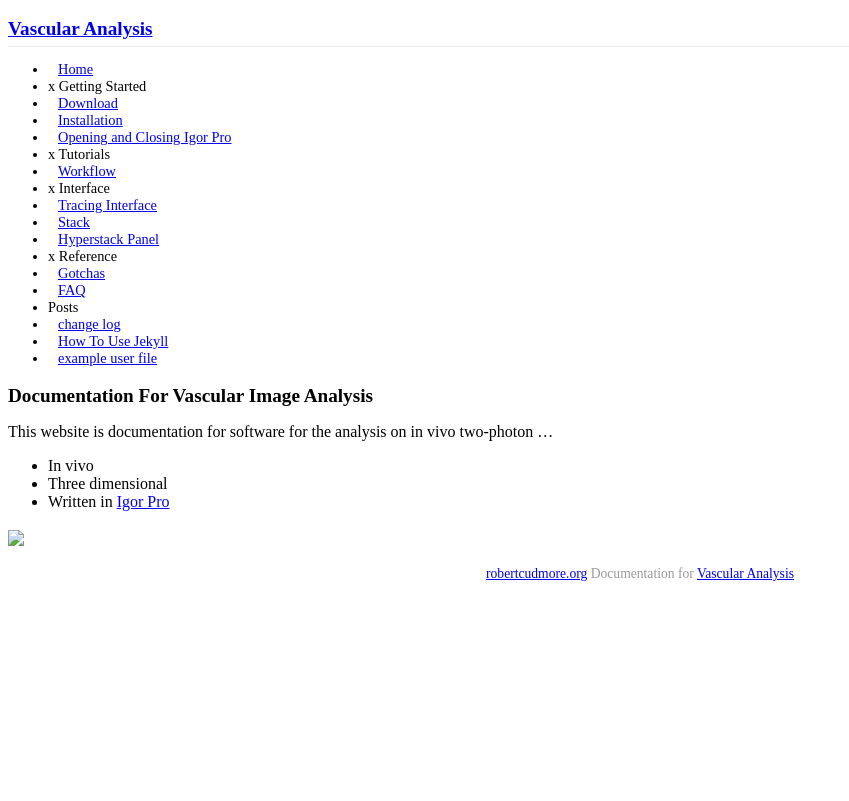
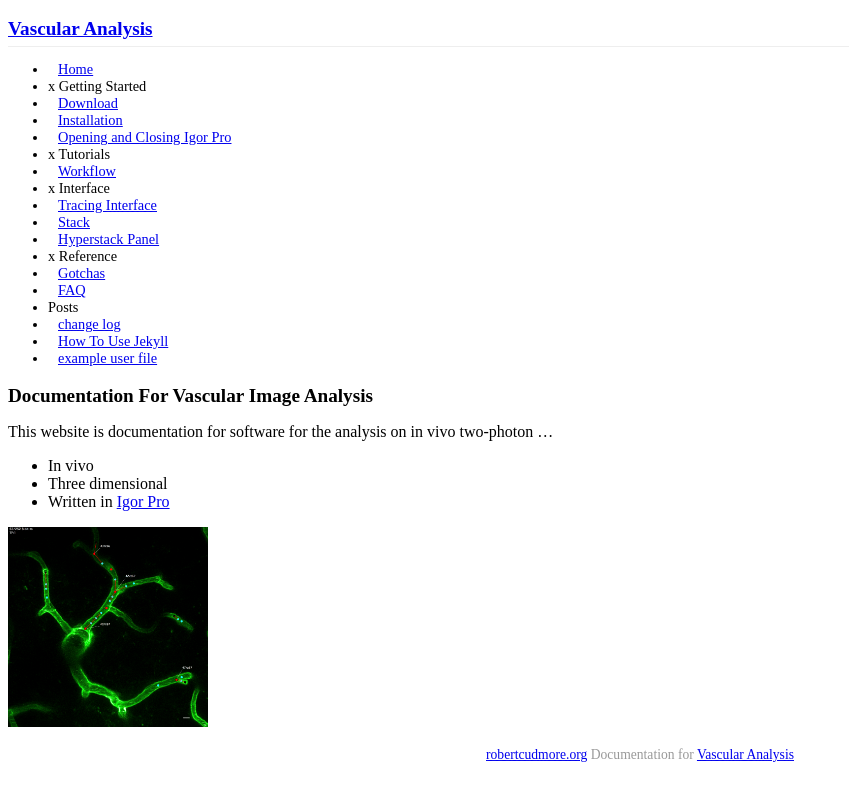
Before and after one commit to cudmore/Vascular-Analysis, a Jekyll site: the page built from index.md, in a window 1280 px wide. Shown: the top 801 px of the page, without its empty margins (0-849 px from the left). Built offline with Jekyll 4.4.1, drawn with Linux system fonts in a browser that asks for light colours; Markdown is read by kramdown in place of the engine named in the settings; a style sheet for code colours, icons or effects is not loaded.

Commit message:
Update index.md

```diff
--- a/index.md
+++ b/index.md
@@ -12,6 +12,6 @@ This website is documentation for software for the analysis on in vivo two-photo
 - Three dimensional
 - Written in [Igor Pro][1]
 
-<IMG SRC="..images/frontpage_example1.jpg" align="center" width="200">
+<IMG SRC="../images/frontpage_example1.jpg" align="center" width="200">
 
 [1]: http:/wavemetrics.com
```
